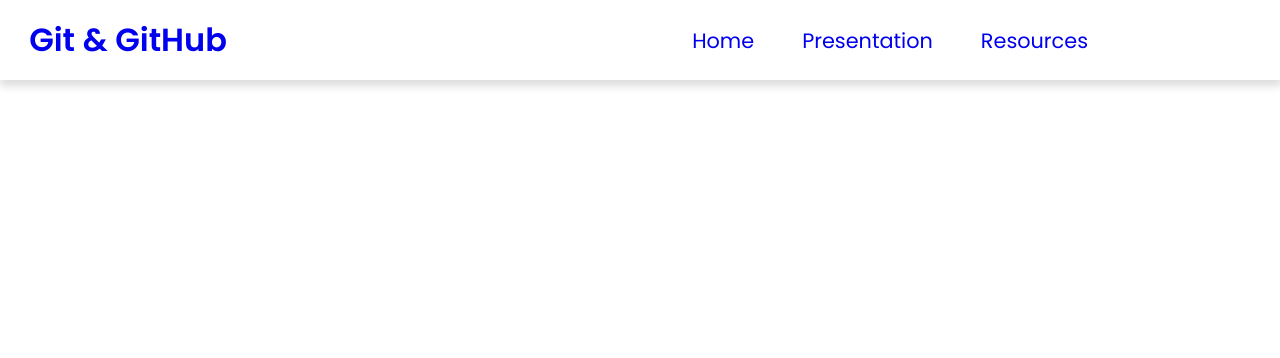
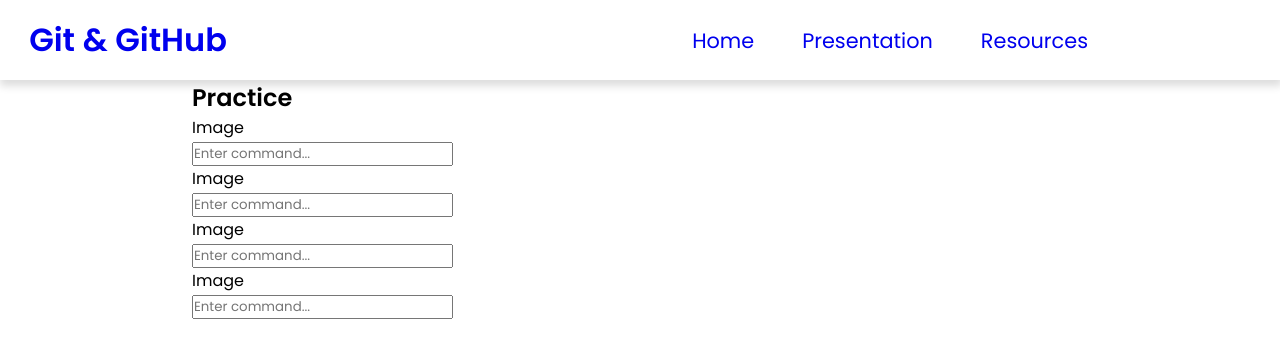
Before and after one commit to Gily-H/git-and-github-reference-site, a React (Create React App) app: page /interactive-practice in a window 1280 px wide. Shown: the top 358 px of the page. Built offline with nearby package versions, Linux system fonts and the light colour scheme.

Commit message:
Feature: basic structure for practice page

```diff
--- a/src/App.js
+++ b/src/App.js
@@ -1,7 +1,7 @@
 import { Routes, Route } from "react-router-dom";
 import "./styles/App.css";
 
-import { HomePage, PresentationPage, ResourcesPage } from "./components/pages/";
+import { HomePage, PresentationPage, ResourcesPage, PracticePage } from "./components/pages/";
 import { Navbar } from "./components/partials/Navbar";
 
 function App() {
@@ -13,6 +13,8 @@ function App() {
           <Route index element={<HomePage />}></Route>
           <Route path="/presentation" element={<PresentationPage />} />
           <Route path="/resources" element={<ResourcesPage />} />
+
+          <Route path="/interactive-practice" element={<PracticePage />}></Route>
         </Routes>
       </div>
     </>
--- /dev/null
+++ b/src/components/common/InputSection.js
@@ -0,0 +1,13 @@
+import React from "react";
+
+const InputSection = (props) => {
+  return (
+    <div className="input-section-container">
+      <h3>{props.title}</h3>
+      <p>{props.descirption}</p>
+      <input placeholder="Enter command..."></input>
+    </div>
+  );
+};
+
+export default InputSection;
--- a/src/components/common/index.js
+++ b/src/components/common/index.js
@@ -1 +1,2 @@
 export { default as TextSection } from "./TextSection";
+export { default as InputSection } from "./InputSection";
--- a/src/components/pages/Practice/PracticePage.js
+++ b/src/components/pages/Practice/PracticePage.js
@@ -1,5 +1,18 @@
 import React from "react";
 
+import { GIT_PRACTICE } from "./practiceInfo/GIT_PRACTICE";
+import { PracticeSnippet } from ".";
+
 const PracticePage = () => {
+  return (
+    <div className="practice-container">
+      <h2>Practice</h2>
+      <PracticeSnippet />
+      <PracticeSnippet />
+      <PracticeSnippet />
+      <PracticeSnippet />
+    </div>
+  );
+};
 
-}
+export default PracticePage;
--- /dev/null
+++ b/src/components/pages/Practice/PracticeSnippet.js
@@ -0,0 +1,14 @@
+import React from "react";
+
+import { InputSection } from "../../common";
+
+const PracticeSnippet = () => {
+  return (
+    <div className="snippet-container">
+      <p>Image</p>
+      <InputSection />
+    </div>
+  );
+};
+
+export default PracticeSnippet;
--- a/src/components/pages/Practice/index.js
+++ b/src/components/pages/Practice/index.js
@@ -1 +1,2 @@
-export {default as Practice} from "./PracticePage"
+export { default as PracticePage } from "./PracticePage";
+export { default as PracticeSnippet } from "./PracticeSnippet";
--- /dev/null
+++ b/src/components/pages/Practice/practiceInfo/GIT_PRACTICE.js
@@ -0,0 +1,7 @@
+export const GIT_PRACTICE = [
+  {
+    image: "",
+    title: "",
+    description: "",
+  },
+];
--- a/src/components/pages/index.js
+++ b/src/components/pages/index.js
@@ -1,3 +1,4 @@
 export { HomePage } from "./Home";
 export { PresentationPage } from "./Presentation";
 export { ResourcesPage } from "./Resources";
+export { PracticePage } from "./Practice";
--- a/src/components/pages/resources/ResourcesPage.js
+++ b/src/components/pages/resources/ResourcesPage.js
@@ -1,7 +1,7 @@
 import React from "react";
 import "./Resources.css";
 
-import { GIT_RESOURCES } from "./resourceInfo/gitResources";
+import { GIT_RESOURCES } from "./resourceInfo/GIT_RESOURCES";
 import { ResourceGroup } from ".";
 
 const ResourcesPage = () => {
--- a/src/components/pages/resources/resourceInfo/gitResources.js
+++ b/src/components/pages/resources/resourceInfo/GIT_RESOURCES.js
@@ -6,7 +6,7 @@ export const GIT_RESOURCES = [
     links: [
       {
         id: "git1",
-        path: "#",
+        path: "/interactive-practice",
         linkText: "Practice Here",
       },
     ],
```
